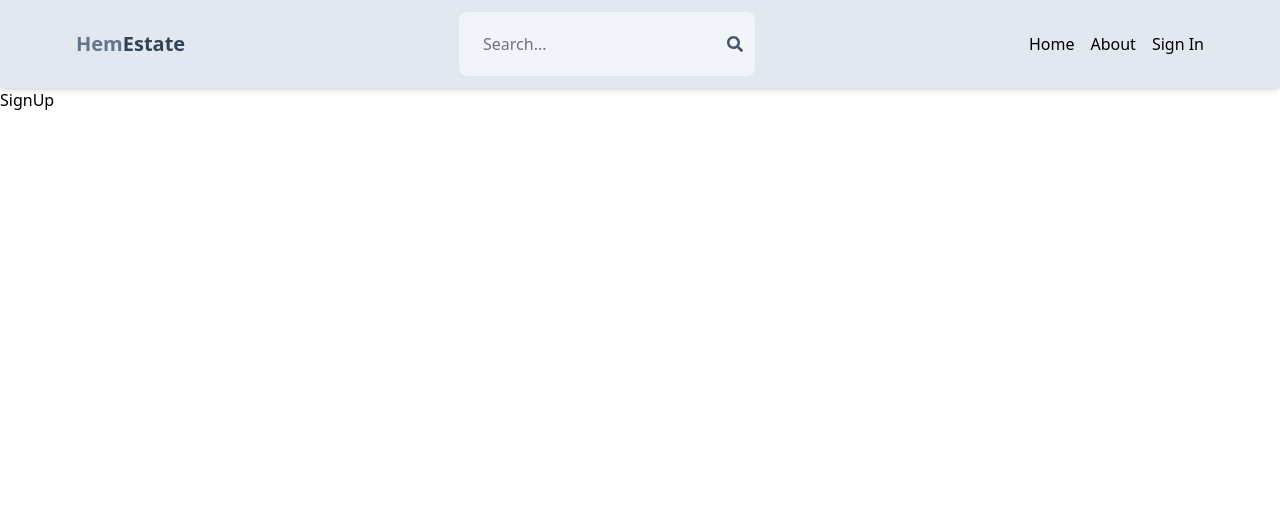
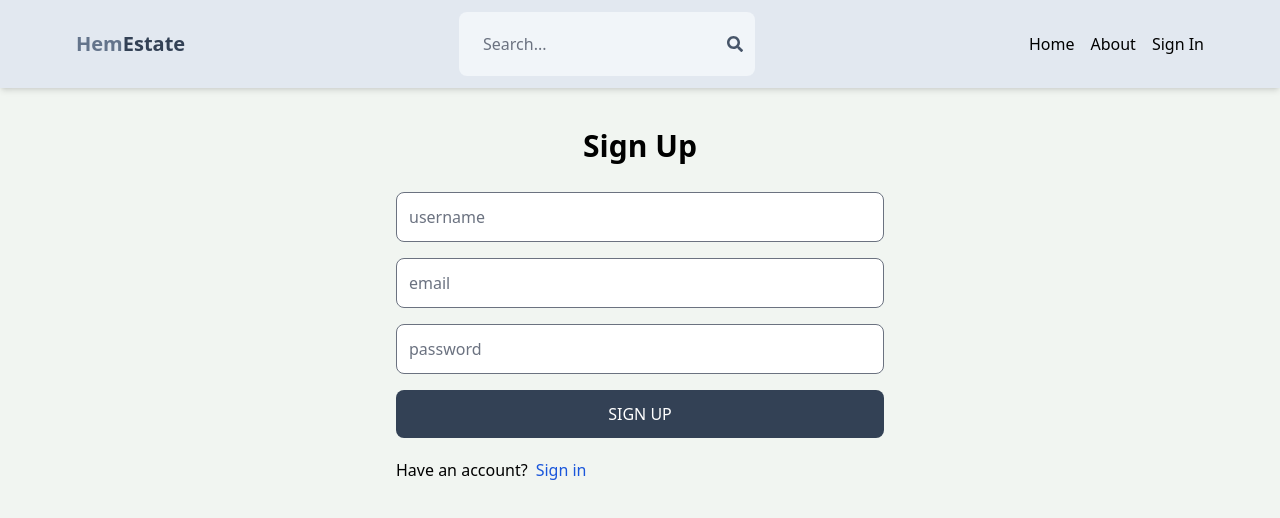
Before and after one commit to sandyhem/MERN-HemEstate, a React (Vite) app in the folder frontend/: page /signup in a window 1280 px wide. Shown: the top 518 px of the page. Built offline with nearby package versions, Linux system fonts and the light colour scheme.

Commit message:
created the signup UI

```diff
--- a/frontend/src/index.css
+++ b/frontend/src/index.css
@@ -1,3 +1,6 @@
 @tailwind base;
 @tailwind components;
 @tailwind utilities;
+body{
+    background-color: rgb(241,245,241);
+}
--- a/frontend/src/pages/SignUp.jsx
+++ b/frontend/src/pages/SignUp.jsx
@@ -1,7 +1,22 @@
 import React from 'react'
+import { Link } from 'react-router-dom'
 
 export default function SignUp() {
   return (
-    <div>SignUp</div>
+    <div className="p-3 max-w-lg mx-auto">
+      <h1 className='text-3xl text-center font-semibold my-7'>Sign Up</h1>
+      <form className='flex flex-col gap-4'>
+        <input type="text" placeholder='username' className='border p-3 rounded-lg' id='username'/>
+        <input type="email" placeholder='email' className='border p-3 rounded-lg' id='email'/>
+        <input type="password" placeholder='password' className='border p-3 rounded-lg' id='password'/>
+        <button className='bg-slate-700 text-white p-3 rounded-lg uppercase hover:opacity-95'>Sign Up</button>
+      </form>
+      <div className="flex gap-2 mt-5">
+        <p>Have an account?</p>
+        <Link to='/signin'>
+        <span className='text-blue-700'>Sign in</span>
+        </Link>
+      </div>
+    </div>
   )
 }
```
